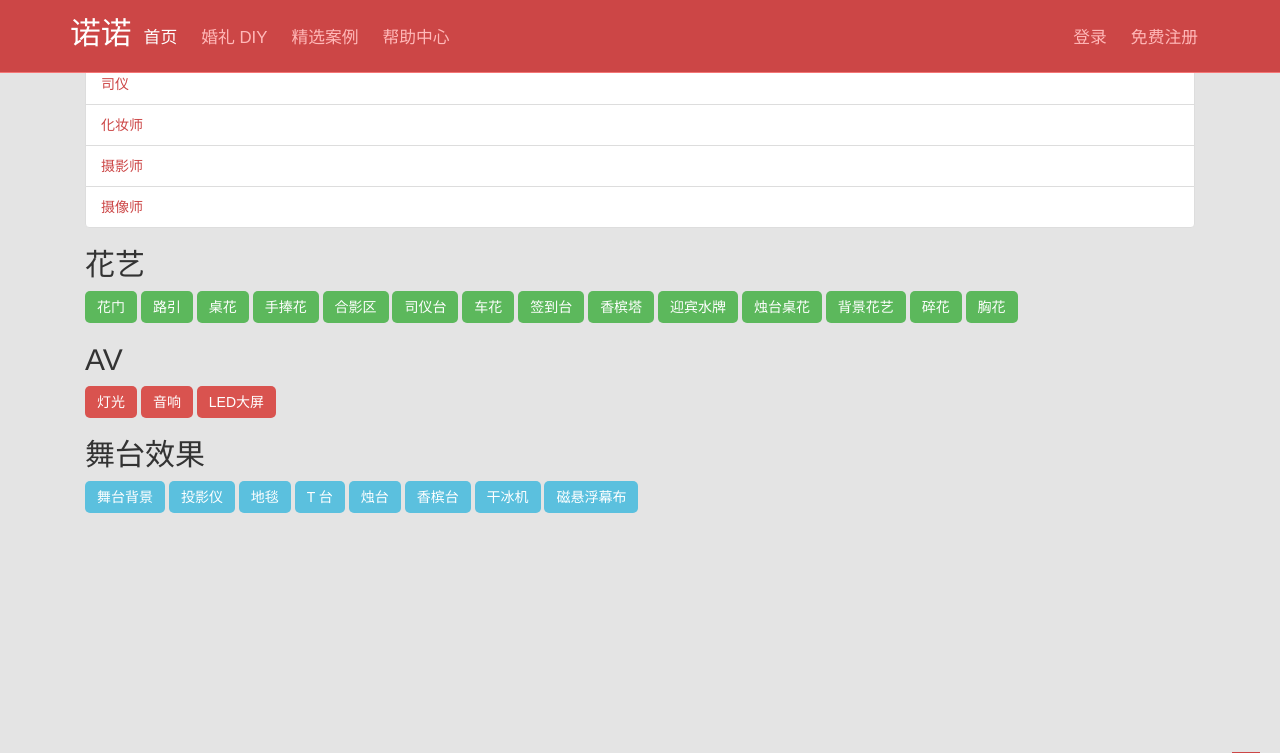
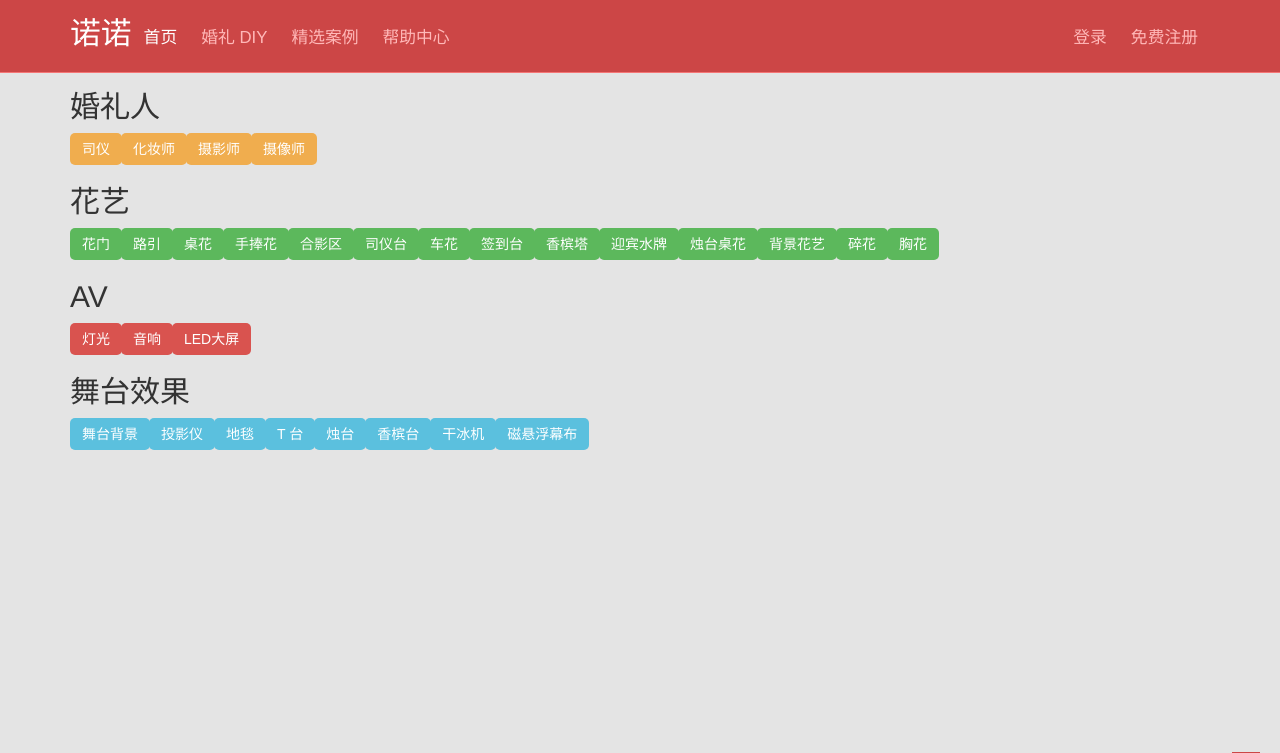
Before and after one commit to kshi-thoughtworks/nuonuo99-v0.088, a Django app: page /wedding/diy in a window 1280 px wide. Shown: the top 753 px of the page. Run offline with Django 3.2, Linux system fonts and the light colour scheme; parts of the project's set-up code (start-up, migrations or seed data) failed here and were passed over.

Commit message:
diy page

```diff
--- a/base/templates/base.html
+++ b/base/templates/base.html
@@ -29,7 +29,7 @@
 <body>
     {% include 'navbar.html' %}
 
-    <div id="#top"></div>
+    <div id="#top" style="padding-top:70px"></div>
 
     <div class="container">
         {% block content %}{% endblock %}
--- a/wedding/templates/diy.html
+++ b/wedding/templates/diy.html
@@ -6,45 +6,42 @@
 
 {% block content %}
 
-<section id="home">
-    <div class="container">
-
 <h2> 婚礼人 </h2>
 
-<ul class="list-group">
-    <li class="list-group-item">
-        <a href="{% url "mc_home" %}">司仪</a></li>
-    <li class="list-group-item">
-        <a href="{% url "makeup_home" %}">化妆师</a></li>
-    <li class="list-group-item">
-        <a href="{% url "photographer_home" %}">摄影师</a></li>
-    <li class="list-group-item">
-        <a href="{% url "vedioguys_home" %}">摄像师</a></li>
+    <div class="btn-group">
+        <a href="{% url "mc_home" %}" type="button" class="btn btn-warning">司仪</a>
+        <a href="{% url "makeup_home" %}" type="button" class="btn btn-warning">化妆师</a>
+        <a href="{% url "photographer_home" %}" type="button" class="btn btn-warning">摄影师</a>
+        <a href="{% url "vedioguys_home" %}" type="button" class="btn btn-warning">摄像师</a>
+    </div>
 </ul>
 
 <div>
     <h2> 花艺 </h2>
 
+    <div class="btn-group">
     {% for id, name in flower %}
     <a href="{% url "flower_home" id %}" type="button" class="btn btn-success">{{ name }}</a>
     {% endfor %}
+    </div>
 </div>
 
 <div>
     <h2> AV </h2>
+    <div class="btn-group">
     {% for id, name in av %}
     <a href="{% url "av_home" id %}" type="button" class="btn btn-danger">{{ name }}</a>
     {% endfor %}
+    </div>
 </div>
 
 <div>
     <h2> 舞台效果 </h2>
+    <div class="btn-group">
     {% for id, name in stage %}
     <a href="{% url "stage_home" id %}" type="button" class="btn btn-info">{{ name }}</a>
     {% endfor %}
+    </div>
 </div>
 
-    </div>
-</section>
-
 {% endblock %}
```
